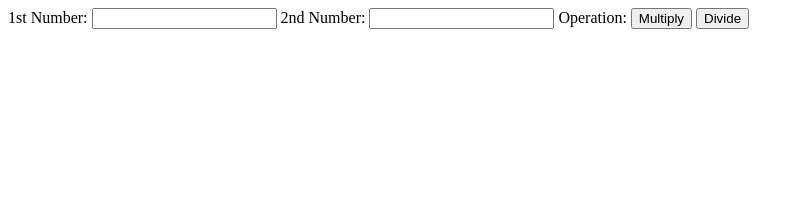
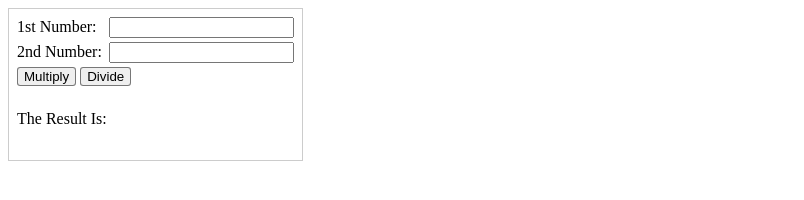
Before and after one commit to emanuelefavero/javascript-interview-questions, a website: page exercises/basic/multiplication-and-division.html in a window 1280 px wide. Shown: the whole page, without its empty margins (0-804 px from the left). Drawn offline with Linux system fonts and the light colour scheme.

Commit message:
feat: add multiplication and division exercise styling

```diff
--- a/exercises/basic/multiplication-and-division.html
+++ b/exercises/basic/multiplication-and-division.html
@@ -4,18 +4,62 @@
     <meta charset="UTF-8" />
     <meta name="viewport" content="width=device-width, initial-scale=1.0" />
     <title>Document</title>
+
+    <style>
+      form {
+        border: 1px solid #ccc;
+        max-width: fit-content;
+        display: flex;
+        flex-direction: column;
+        gap: 0.25rem;
+        padding: 0.5rem;
+
+        div {
+          label[for='firstNumber'],
+          label[for='secondNumber'] {
+            display: inline-block;
+            min-width: 11ch;
+          }
+
+          /* Add focus state to buttons with shadow */
+          button {
+            border: 1px solid rgba(0, 0, 0, 0.5);
+            border-radius: 0.2rem;
+
+            &:focus {
+              box-shadow: inset 0 0 0 1px oklch(71.5% 0.143 215.221);
+            }
+          }
+        }
+
+        label[for='result'] {
+          margin-top: 1.25rem;
+        }
+
+        #result {
+          min-height: 1.25rem;
+        }
+      }
+    </style>
   </head>
   <body>
     <form id="mathForm">
+      <div>
         <label for="firstNumber">1st Number:</label>
         <input type="number" id="firstNumber" name="firstNumber" required />
+      </div>
+
+      <div>
         <label for="secondNumber">2nd Number:</label>
         <input type="number" id="secondNumber" name="secondNumber" required />
-      <label for="operation">Operation:</label>
+      </div>
 
+      <div>
         <button type="button" id="multiply">Multiply</button>
         <button type="button" id="divide">Divide</button>
+      </div>
 
+      <label for="result">The Result Is:</label>
       <div id="result"></div>
     </form>
 
```
Lines whose indentation alone changed are shown as unchanged.
